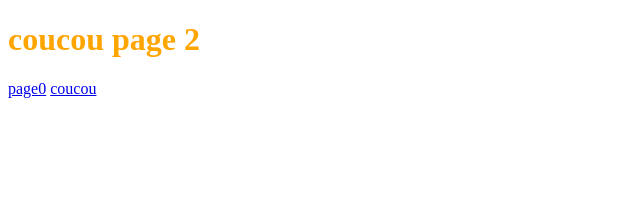
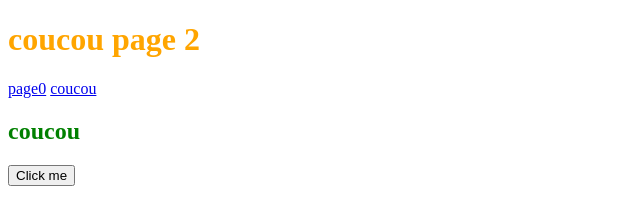
Before and after one commit to fredschoen/NodeJsFredDynamic, a website: page page2.html in a window 1280 px wide. Shown: the whole page, without its empty margins (0-640 px from the left). Drawn offline with Linux system fonts and the light colour scheme.

Commit message:
Update page2.html

```diff
--- a/page2.html
+++ b/page2.html
@@ -4,30 +4,21 @@
         <link rel="stylesheet" type="text/css" href="css/style.css" />
 
     <script language='javascript'>
-
-function SubForm(valeur,arg1)
+        function funct1(arg1)
             {
-//	if (arg1 == "")	{
-//				  document.formulairePg.action=valeur;
-//				  document.formulairePg.submit();
-//	}	else	{
-//				  document.formulairePg.action=valeur;
-//				  document.formulairePg.cod.value = arg1;
-//				  document.formulairePg.submit();
-//	}
-//window.alert(), window.confirm(), window.prompt().
             window.alert(arg1);
             return false;
             }
 
     </script>
 
-
     </head>
     <body>
         <h1>coucou page 2 </h1>
         <a href="/">page0</a>
-<a onclick="SubForm('coucou','coucou')"; return false; href="#">coucou</a>
+        <a onclick="funct1('coucou')"; return false; href="#">coucou</a>
 
+        <h2 ID="h2coucou">coucou</h2>
+        <button onclick="funct1('button1')">Click me</button>
     </body>
 </html>
```
Lines whose indentation alone changed are shown as unchanged.
